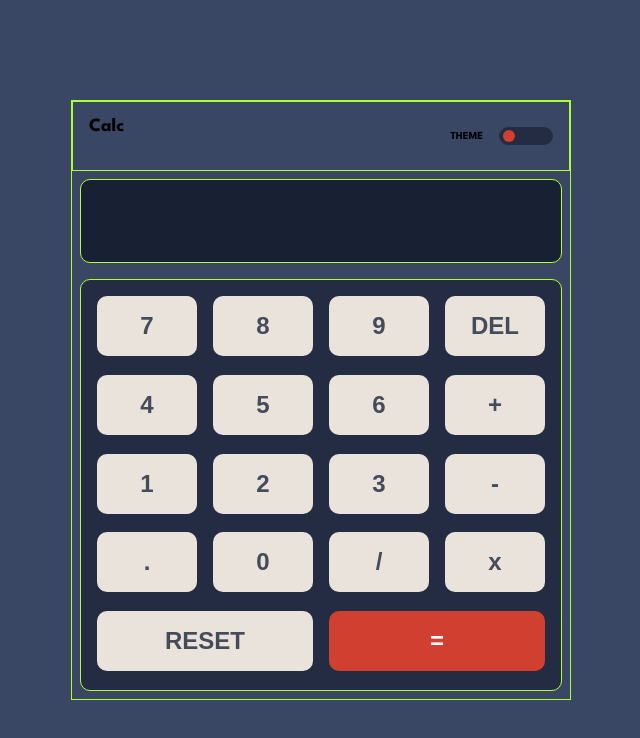
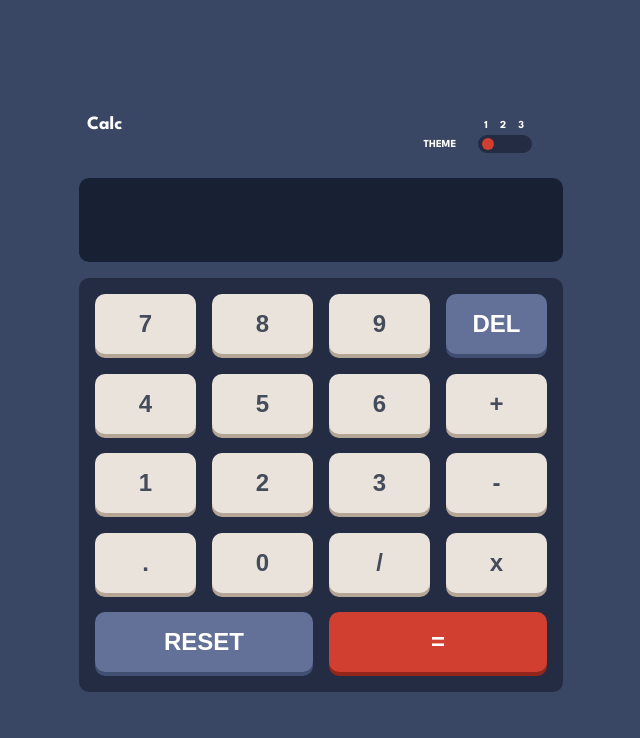
Before and after one commit to TylerDurden230/calculator-app, a React (Vite) app: page / in a window 1280 px wide. Shown: the top 738 px of the page, without its empty margins (319-959 px from the left). Built offline with nearby package versions, Linux system fonts and the light colour scheme.

Commit message:
theme1 style corrections, fixed equal issue with no values, fixed header

```diff
--- a/src/App.css
+++ b/src/App.css
@@ -14,6 +14,10 @@
   --grayish-orange: hsl(28, 16%, 65%);
   --t1-text-dark-blue: hsl(221, 14%, 31%);
   --white: hsl(0, 0%, 100%);
+
+  --desaturated-dark-blue-key: hsl(225, 21%, 49%);
+  --dark-blue-shadow: hsl(224, 28%, 35%);
+  --active-delres-key: hsl(225, 64%, 77%);
 
 /* ----------------- THEME 2  -----------------  */
 /* Backgrounds */
@@ -53,8 +57,7 @@
 --very-dark-blue2: hsl(198, 20%, 13%);
 
 /* Fonts */
-  --main-font: 'League Spartan'
-
+  --main-font: 'League Spartan', sans-serif;
 }
 
 *  {
@@ -117,6 +120,7 @@ body {
   color: var(--white);
   border-radius: 10px;
   margin: 0.5rem;
+  font-size: 1.5rem;
 }
 
 .keyboard {
@@ -134,19 +138,35 @@ body {
   border: none;
   background-color: var(--light-grayish-orange);
   color: var(--t1-text-dark-blue);
+  box-shadow: 0 4px var(--grayish-orange);
   font-size: 1.5rem;
   font-weight: 700;
   padding: 1rem;
   border-radius: 10px;
 }
 
+.main-button:active {
+  background-color: var(--white);
+}
+
 .equal-button {
   background-color: var(--t1-red);
   color: var(--white);
+  box-shadow: 0 4px var(--dark-red);
 }
 
 .equal-button:active {
   background-color: var(--light-red);
+}
+
+.reset-button {
+  background-color: var(--desaturated-dark-blue-key);
+  color: var(--white);
+  box-shadow: 0 4px var(--dark-blue-shadow);
+}
+
+.reset-button:active {
+  background-color: var(--active-delres-key);
 }
 
 .half-width-button{
@@ -176,9 +196,17 @@ body {
 }
 
 .switchTheme {
-  display: flex;
+  position: relative;
+  display: grid;
+  grid-template-columns: 1fr 1fr;
   justify-content: center;
   align-items: center;
+}
+
+.switchTheme h6 {
+  color: var(--white);
+  margin: 0.38rem;
+  display: inline;
 }
 
 .themeSelector {
@@ -217,3 +245,7 @@ body {
 .rightRounded {
   border-radius: 0 25px 25px 0;
 }
+
+.text-white {
+  color: var(--white);
+}
--- a/src/components/Calculator.tsx
+++ b/src/components/Calculator.tsx
@@ -10,7 +10,7 @@ const Calculator = () => {
   console.log("state: ", state)
 
   return (
-    <div className='calculator debug-border'>
+    <div className='calculator'>
       <Header />
       <Display />
       <Keyboard />
--- a/src/components/Display.tsx
+++ b/src/components/Display.tsx
@@ -8,7 +8,7 @@ const Display = () => {
   console.log("INSIDE display: ", display)
 
   return (
-    <div className='debug-border p1 display'>
+    <div className='p1 display'>
       <div id="recap">
         <h5>{recap}</h5>
       </div>
--- a/src/components/Header.tsx
+++ b/src/components/Header.tsx
@@ -2,7 +2,7 @@ import SwitchTheme from './SwitchTheme'
 
 const Header = () => {
   return (
-    <div className='flex space-between debug-border p1'>
+    <div className='flex space-between p1 text-white'>
       <div><h3>Calc</h3></div>
       <SwitchTheme />
     </div>
--- a/src/components/Keyboard.tsx
+++ b/src/components/Keyboard.tsx
@@ -108,7 +108,7 @@ const Keyboard = () => {
 
     return buttons.map((button) => {
       if (button.type === ButtonType.DEL)
-        return <Button value={button.value} key={button.value} func1={() => dispatch(del())} />
+        return <Button value={button.value} key={button.value} func1={() => dispatch(del())} buttonStyle="reset-button" />
       if (button.type === ButtonType.RESET)
         return <Button value={button.value} key={button.value} divStyle="half-width-button" buttonStyle="reset-button" func1={() => dispatch(reset())} />
       if (button.type === ButtonType.OPERATOR){
@@ -121,7 +121,7 @@ const Keyboard = () => {
     });
   }, [calculatorState, dispatch]);
 
-  return <div className="debug-border p1 keyboard">{displayButtons}</div>;
+  return <div className="p1 keyboard">{displayButtons}</div>;
 };
 
 export default Keyboard;
--- a/src/components/SwitchTheme.tsx
+++ b/src/components/SwitchTheme.tsx
@@ -4,6 +4,12 @@ const SwitchTheme = () => {
   return (
 
     <div className="switchTheme">
+      <div></div>
+      <div className="">
+        <h6>1</h6>
+        <h6>2</h6>
+        <h6>3</h6>
+      </div>
       <div className="hm1">
         <h6>THEME</h6>
       </div>
--- a/src/features/calculator/calculatorSlice.ts
+++ b/src/features/calculator/calculatorSlice.ts
@@ -63,7 +63,6 @@ const calculatorSlice = createSlice({
             state.display += action.payload;
         },
         setOperator: (state: CalculatorState, action) => {
-            console.log("SETOPERATOR", state.value1.value);
             if (state.operationStatus === "closed") {
                 state.operationStatus = "open"
                 state.value1 = {
@@ -77,7 +76,6 @@ const calculatorSlice = createSlice({
             }
 
             if (state.value1.value != "" && !state.value1.isSet) {
-                console.log("SONO ENTRATO NEL 1 IF: ", state.value1.value, state.value1.isSet)
                 state.operator = action.payload;
                 state.value1.isSet = true;
                 state.display = "";
@@ -105,14 +103,12 @@ const calculatorSlice = createSlice({
                 state.operator = action.payload;
                 state.recap = state.value1.value + state.operator;
                 state.display = ''
-
-                console.log("SONO ENTRATO NEL 2 IF")
-            }
-            else{
-                console.log("non devo fare nulla", state);
             }
         },
         equal : (state : CalculatorState) => {
+            if (state.value1.value === "" || state.value2.value === ""){
+                return;
+            }
             switch(state.operator){
                 case "+":
                     state.result = (parseFloat(state.value1.value) + parseFloat(state.value2.value));
```
